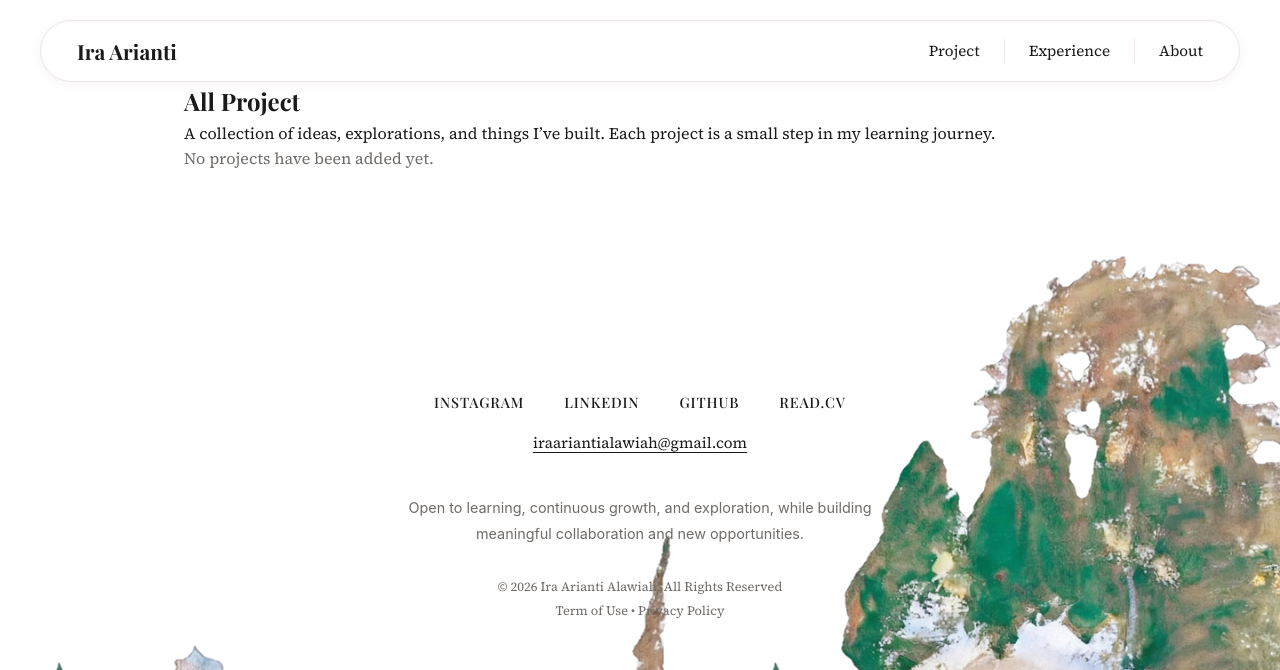
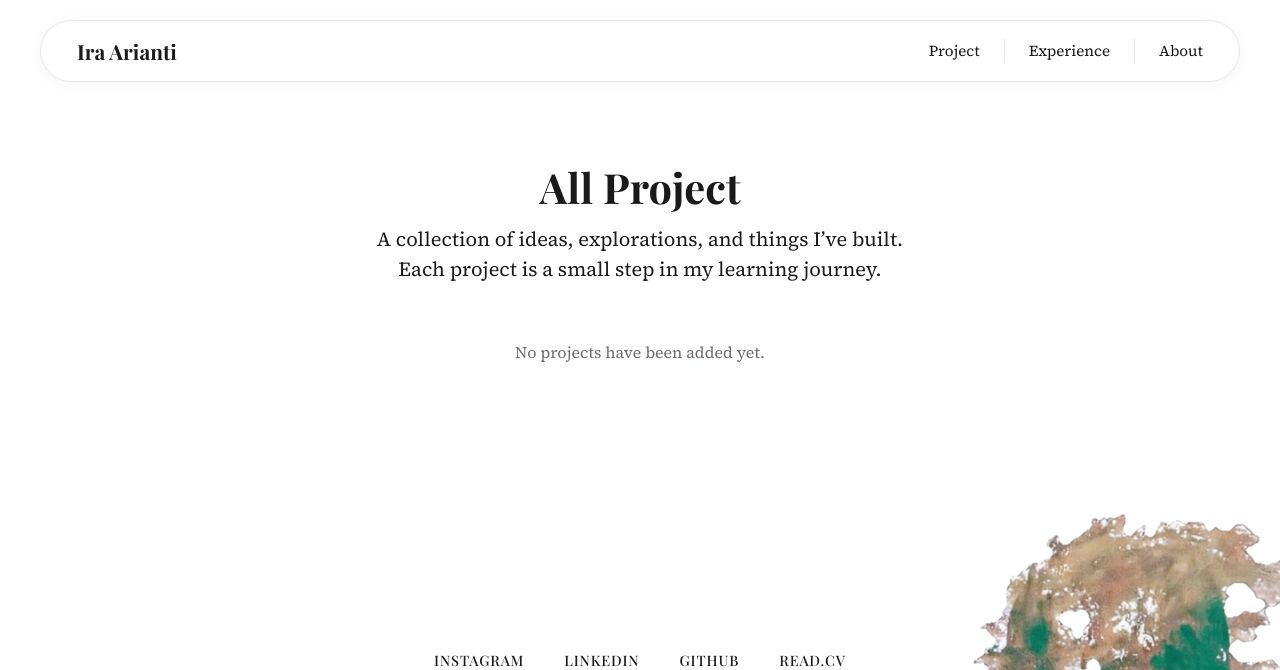
Before and after one commit to raa-arianti/myportofolio, a Django app: page /projects/ in a window 1280 px wide. Shown: the top 670 px of the page. Run offline with Django 5.2, Linux system fonts and the light colour scheme; data that the repository does not hold is empty.

Commit message:
style: add centered auto-fill card grid for the projects page

```diff
--- a/static/css/style.css
+++ b/static/css/style.css
@@ -400,7 +400,9 @@ h1, h2, h3, .brand {
     padding: 0.9rem 1.5rem 1.1rem;
     background-color: var(--accent-veil);
 }
-
+/* h3 di Recent Work (home), h2 di halaman proyek karena di sana judul
+   halamannya h1. Gayanya sama. */
+.work-body h2,
 .work-body h3 {
     font-size: 1.25rem;
     line-height: 1.3;          /* judul tidak butuh jarak baris selebar teks isi */
@@ -496,6 +498,59 @@ html {
     margin-top: 1rem;
     font-size: 0.85rem;
     font-weight: 600;
+}
+
+/* ==========================================================================
+   PROJECTS
+   Halaman /projects/. Kartunya memakai ulang .work-card dari Recent Work,
+   jadi yang baru di sini hanya judul halaman dan grid.
+   ========================================================================== */
+
+.projects-section {
+    padding: 5rem 0 4rem;
+}
+
+/* Tiga kartu 300px + dua jarak 40px = 980px, lebih lebar dari .container
+   biasa (960px). Dilebarkan khusus di section ini supaya desktop dapat
+   tiga kolom seperti rancangan. */
+.projects-section .container {
+    max-width: 1200px;
+}
+
+.projects-head {
+    max-width: 40rem;
+    margin: 0 auto 3.5rem;
+    text-align: center;
+}
+
+.projects-head h1 {
+    font-size: clamp(2rem, 4vw, 2.6rem);
+    line-height: 1.2;
+    margin-bottom: 0.75rem;
+}
+
+/* text-wrap: balance menyamakan panjang kedua baris subjudul. */
+.projects-sub {
+    font-size: clamp(1rem, 1.6vw, 1.25rem);
+    line-height: 1.5;
+    text-wrap: balance;
+}
+
+/* auto-fill membuat kolom 300px sebanyak yang muat: 3 di desktop, 2 di
+   tablet, 1 di HP, tanpa media query. Lebar 300px sama dengan lebar asli
+   gambar kartu, jadi gambar tidak pernah diperbesar dan tetap tajam. */
+.projects-grid {
+    display: grid;
+    grid-template-columns: repeat(auto-fill, 300px);
+    justify-content: center;
+    gap: 3rem 2.5rem;
+}
+
+/* Pesan kosong ikut menjadi isi grid, jadi dibentangkan selebar semua
+   kolom supaya tidak terjepit di kolom pertama. */
+.projects-grid .empty-state {
+    grid-column: 1 / -1;
+    text-align: center;
 }
 
 /* ==========================================================================
```
